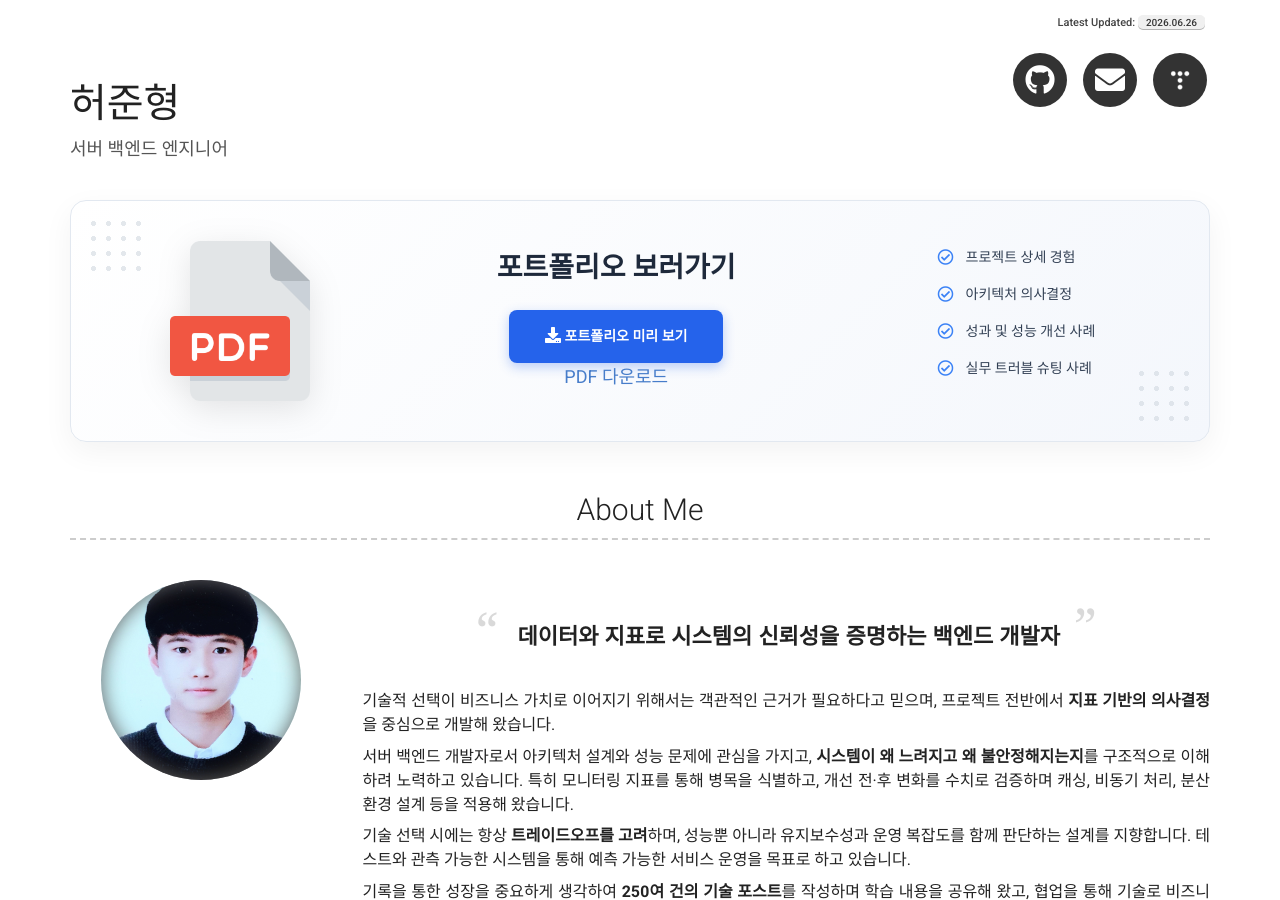
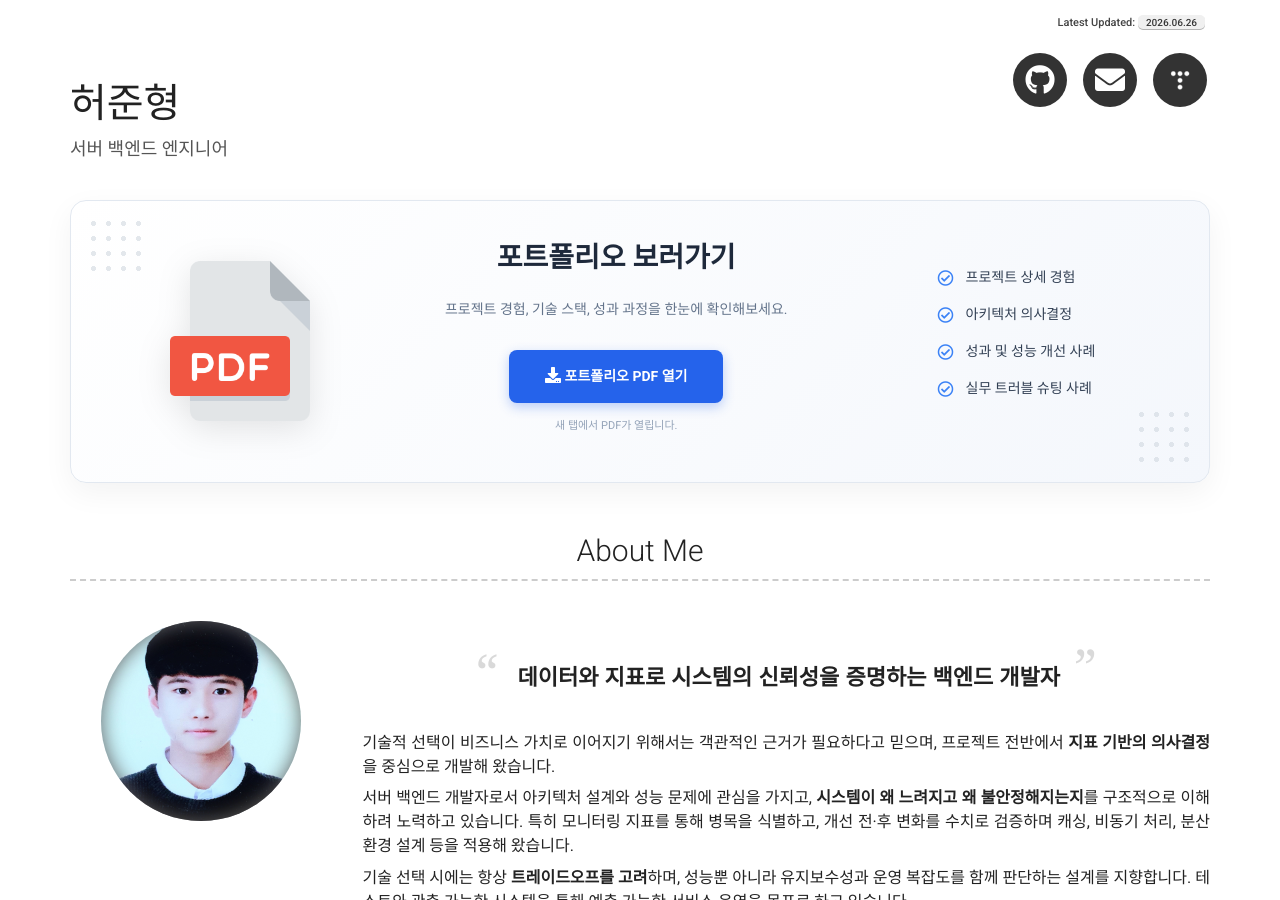
Before and after one commit to HeoJunHyoung/HeoJunHyoung.github.io, a Jekyll site: the page built from index.md, in a window 1280 px wide and 900 px high. Built offline with Jekyll 4.4.1, drawn with Linux system fonts in a browser that asks for light colours; nearby versions of some CDN libraries.

Commit message:
chore: 디자인 변경

```diff
--- a/_includes/portfolio_banner.html
+++ b/_includes/portfolio_banner.html
@@ -6,12 +6,11 @@
 
     <div class="pb-center">
       <h2 class="pb-title">포트폴리오 보러가기</h2>
-      <a href="https://drive.google.com/file/d/1fX-grOJ0y5htdaxib1m4l9GotuyjED8z/view?usp=drive_link" target="_blank" class="pb-button">
-        <i class="fas fa-download"></i> 포트폴리오 미리 보기
+      <p class="pb-subtitle">프로젝트 경험, 기술 스택, 성과 과정을 한눈에 확인해보세요.</p>
+        <a href="{{ '/assets/pdf/Portfolio.pdf' | relative_url }}" target="_blank" class="pb-button">
+        <i class="fas fa-download"></i> 포트폴리오 PDF 열기
       </a>
-      <a href="{{ '/images/Portfolio.pdf' | relative_url }}" target="_blank">
-          PDF 다운로드
-      </a>
+      <p class="pb-note">새 탭에서 PDF가 열립니다.</p>
     </div>
 
     <div class="pb-right">
```
Also changed, not shown: images/portfolio_thumnail(1).png (added), images/portfolio_thumnail(2).png (added), 2 other files.
